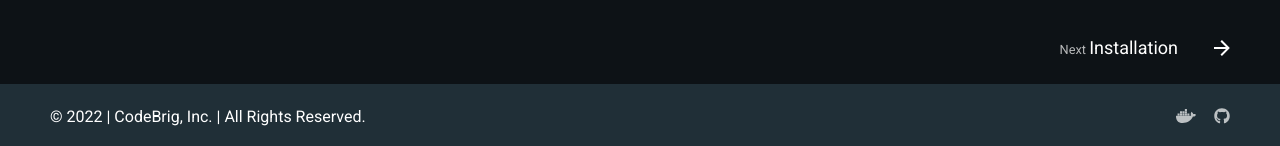
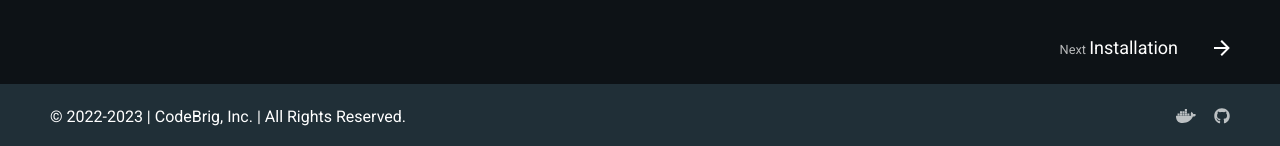
Before and after one commit to sourceplusplus/documentation, an MkDocs documentation site: the page built from docs/README.md, in a window 1280 px wide and 900 px high, scrolled down 867 px. Shown: the part 751-897 px from the top of the window. Built offline with MkDocs 1.6.1 and Material for MkDocs 9.7.7, drawn with Linux system fonts in a browser that asks for light colours; comment, search, counter and statistics services are not loaded; the version menu is left out.

Commit message:
docs: copyright

```diff
--- a/mkdocs.yml
+++ b/mkdocs.yml
@@ -74,7 +74,7 @@ markdown_extensions:
   - footnotes
   - pymdownx.keys
 
-copyright: © 2022 | CodeBrig, Inc. | All Rights Reserved.
+copyright: © 2022-2023 | CodeBrig, Inc. | All Rights Reserved.
 
 repo_url: https://github.com/sourceplusplus/interface-jetbrains
 edit_uri: https://github.com/sourceplusplus/documentation/tree/master/docs/
```
